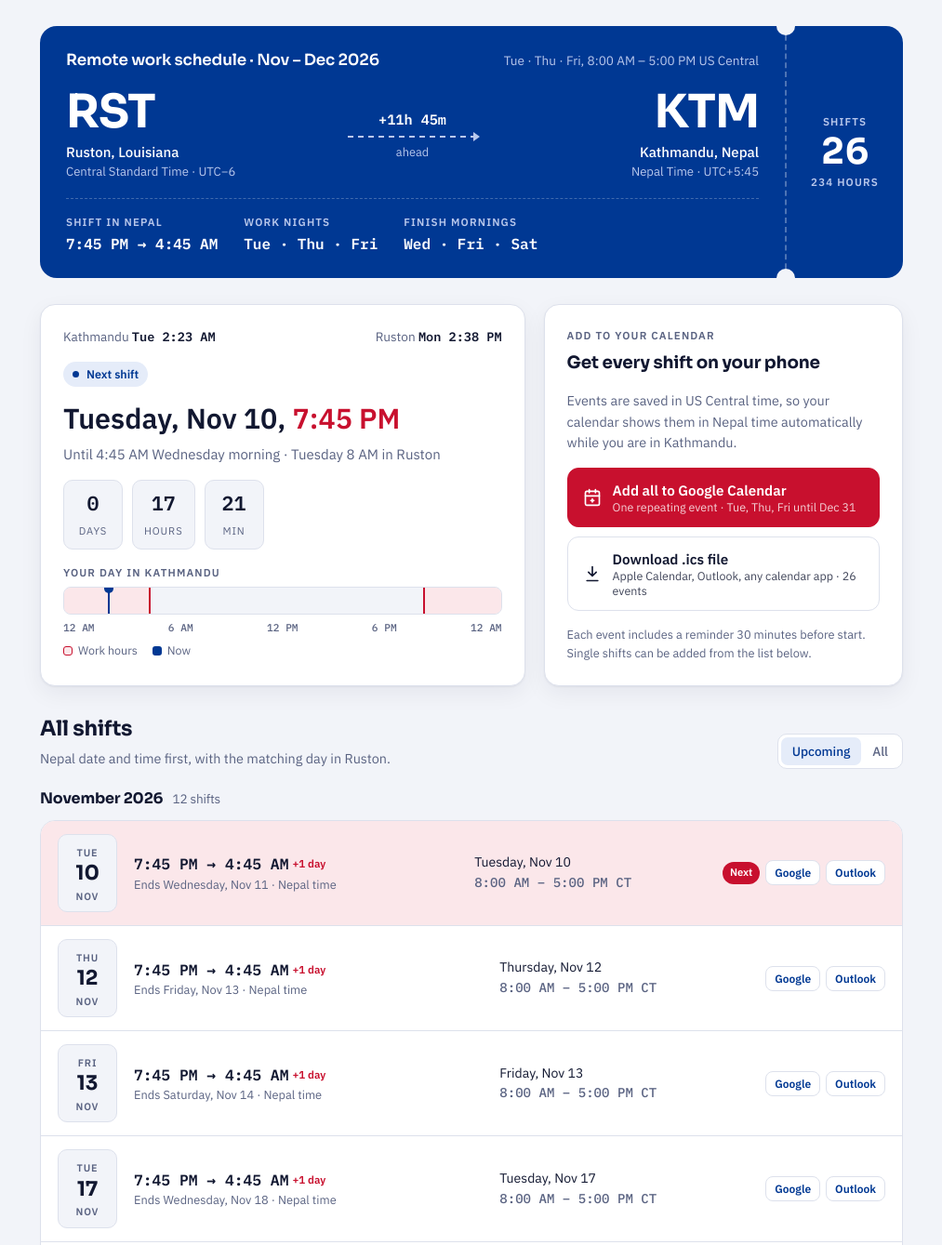
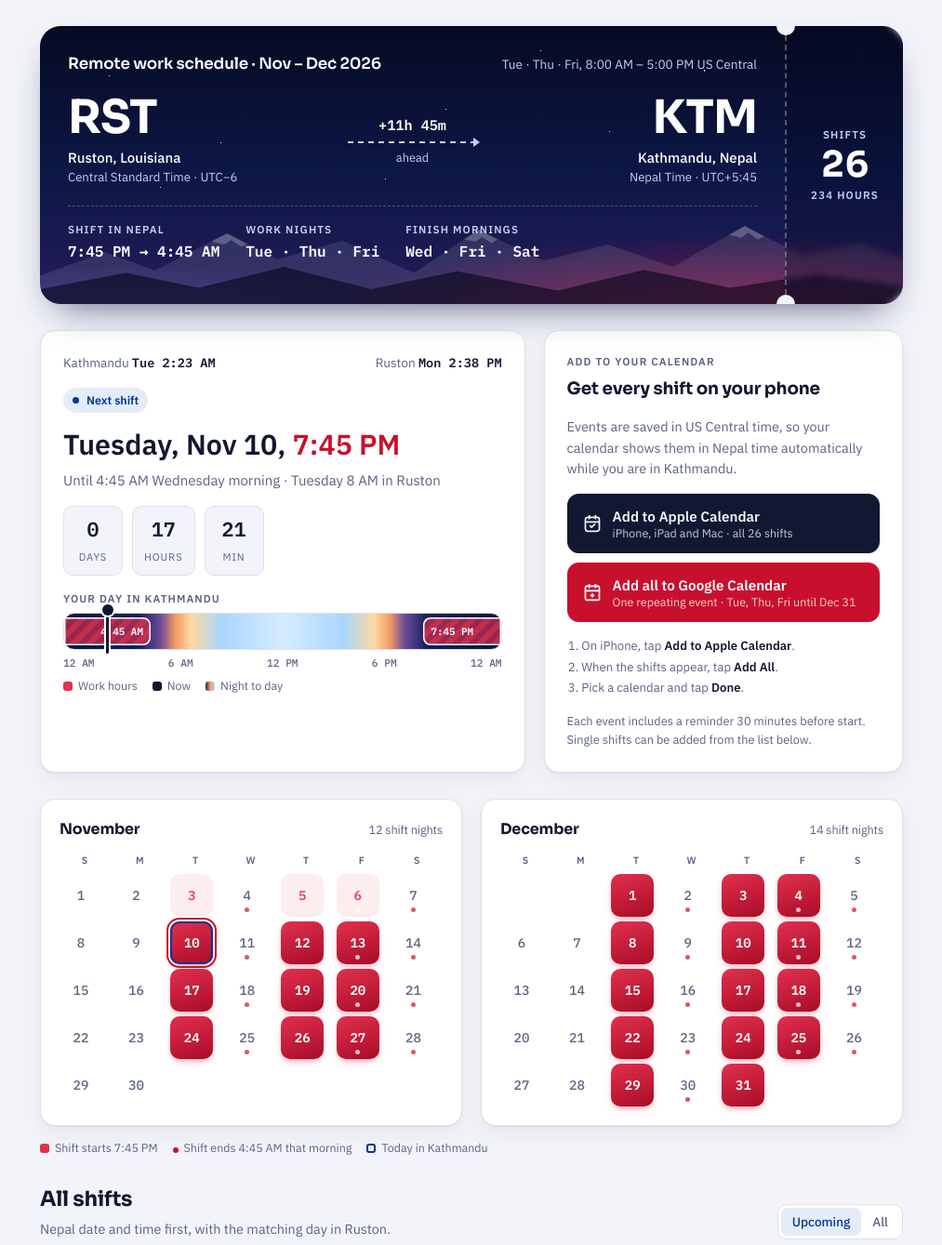
Before and after one commit to neupaneprashant/Usa-time-to-Nepal, a plain HTML site: page index.html in a window 1280 px wide. Shown: the top 1339 px of the page at 93% size, without its empty margins (133-1146 px from the left). Drawn offline with Linux system fonts and the light colour scheme.

Commit message:
Add Apple Calendar button, month calendars and night-sky header
Co-Authored-By: Claude Fable 5.2 <noreply@anthropic.com>
Claude-Session: https://claude.ai/code/session_012kcRaCfVra3BB3Q5CxXdSg

```diff
--- a/index.html
+++ b/index.html
@@ -71,11 +71,33 @@
 
   /* ---------- Boarding pass header ---------- */
   .pass {
-    background: var(--pass); color: var(--pass-ink);
-    border-radius: 18px; overflow: hidden; position: relative;
+    --pass-ink: #ffffff; --pass-muted: #c5cff2;
+    background:
+      radial-gradient(90% 70% at 82% 118%, rgb(226 48 78 / .95) 0%, rgb(200 16 46 / .5) 26%, transparent 62%),
+      radial-gradient(60% 50% at 10% 120%, rgb(120 70 200 / .45) 0%, transparent 70%),
+      linear-gradient(180deg, #060a22 0%, #0d1746 52%, #241c5a 100%);
+    color: var(--pass-ink);
+    border-radius: 22px; overflow: hidden; position: relative;
     display: grid; grid-template-columns: 1fr auto;
+    box-shadow: 0 18px 40px -18px rgb(13 23 70 / .7);
   }
-  .pass-main { padding: 24px 28px; display: grid; gap: 18px; min-width: 0; }
+  .pass::before {
+    content: ""; position: absolute; inset: 0; pointer-events: none; opacity: .9;
+    background-image:
+      radial-gradient(1.2px 1.2px at 8% 18%, #fff 50%, transparent 51%),
+      radial-gradient(1px 1px at 21% 42%, #fff 50%, transparent 51%),
+      radial-gradient(1.4px 1.4px at 34% 12%, #fff 50%, transparent 51%),
+      radial-gradient(1px 1px at 47% 30%, #fff 50%, transparent 51%),
+      radial-gradient(1.2px 1.2px at 58% 9%, #fff 50%, transparent 51%),
+      radial-gradient(1px 1px at 66% 38%, #fff 50%, transparent 51%),
+      radial-gradient(1.5px 1.5px at 77% 16%, #fff 50%, transparent 51%),
+      radial-gradient(1px 1px at 88% 34%, #fff 50%, transparent 51%),
+      radial-gradient(1.2px 1.2px at 95% 10%, #fff 50%, transparent 51%),
+      radial-gradient(1px 1px at 14% 58%, #fff 50%, transparent 51%),
+      radial-gradient(1px 1px at 40% 55%, #fff 50%, transparent 51%);
+  }
+  .peaks { position: absolute; left: 0; right: 0; bottom: 0; width: 100%; height: 96px; pointer-events: none; }
+  .pass-main { padding: 28px 30px 44px; display: grid; gap: 20px; min-width: 0; position: relative; z-index: 1; }
   .pass-top { display: flex; justify-content: space-between; gap: 12px; flex-wrap: wrap; align-items: baseline; }
   .pass-top h1 { font-size: 1.05rem; font-weight: 600; }
   .pass-top span { color: var(--pass-muted); font-size: .85rem; }
@@ -94,7 +116,7 @@
   .stub {
     border-left: 2px dashed rgb(255 255 255 / .3); padding: 24px 26px;
     display: grid; align-content: center; justify-items: center; gap: 4px; text-align: center;
-    position: relative;
+    position: relative; z-index: 1; background: rgb(6 10 34 / .28); backdrop-filter: blur(3px);
   }
   .stub::before, .stub::after { content: ""; position: absolute; left: -11px; width: 20px; height: 20px; border-radius: 50%; background: var(--bg); }
   .stub::before { top: -10px; } .stub::after { bottom: -10px; }
@@ -120,11 +142,20 @@
   .countdown span { font-size: .7rem; text-transform: uppercase; letter-spacing: .08em; color: var(--muted); }
 
   .clock24 { display: grid; gap: 6px; }
-  .track { position: relative; height: 30px; border-radius: 8px; background: var(--bg); border: 1px solid var(--line); overflow: hidden; }
-  .band { position: absolute; top: 0; bottom: 0; background: var(--crimson-soft); border-left: 2px solid var(--crimson); }
-  .band.b2 { border-left: 0; border-right: 2px solid var(--crimson); }
-  .nowmark { position: absolute; top: -3px; bottom: -3px; width: 2px; background: var(--navy); }
-  .nowmark::after { content: ""; position: absolute; top: -1px; left: -4px; width: 10px; height: 10px; border-radius: 50%; background: var(--navy); }
+  .track {
+    position: relative; height: 40px; border-radius: 12px; border: 1px solid var(--line);
+    background: linear-gradient(90deg, #0b1440 0%, #14205c 17%, #6b4a9a 22%, #f29b63 25.5%, #ffd9a0 29%, #a9d6ff 36%, #d6ecff 50%, #a9d6ff 64%, #ffd9a0 71%, #f29b63 74.5%, #6b4a9a 78%, #14205c 83%, #0b1440 100%);
+  }
+  .band {
+    position: absolute; top: 4px; bottom: 4px; border-radius: 8px 0 0 8px;
+    background: repeating-linear-gradient(135deg, rgb(226 48 78 / .85) 0 6px, rgb(226 48 78 / .65) 6px 12px);
+    box-shadow: 0 0 0 1.5px #fff inset;
+  }
+  .band.b2 { border-radius: 0 8px 8px 0; }
+  .band span { position: absolute; top: 50%; transform: translateY(-50%); font: 600 .68rem var(--f-mono); color: #fff; white-space: nowrap; }
+  .band:not(.b2) span { left: 8px; } .band.b2 span { right: 8px; }
+  .nowmark { position: absolute; top: -5px; bottom: -5px; width: 3px; margin-left: -1.5px; border-radius: 2px; background: var(--ink); box-shadow: 0 0 0 2px var(--surface); }
+  .nowmark::after { content: ""; position: absolute; top: -5px; left: -4.5px; width: 12px; height: 12px; border-radius: 50%; background: var(--ink); box-shadow: 0 0 0 2px var(--surface); }
   .ticks { display: flex; justify-content: space-between; font-family: var(--f-mono); font-size: .7rem; color: var(--muted); }
   .legend { display: flex; gap: 16px; flex-wrap: wrap; font-size: .78rem; color: var(--muted); }
   .legend i { display: inline-block; width: 10px; height: 10px; border-radius: 3px; margin-right: 6px; vertical-align: -1px; }
@@ -147,6 +178,29 @@
   .btn-stack { display: grid; gap: 10px; }
   .toast { font-size: .82rem; color: var(--muted); background: var(--bg); border: 1px solid var(--line); border-radius: 10px; padding: 10px 12px; }
   .toast a { color: var(--navy); }
+
+  .btn.apple { background: var(--ink); border-color: var(--ink); color: var(--bg); transition: transform .15s; }
+  .btn.apple:hover { filter: brightness(1.15); border-color: var(--ink); }
+  .steps { margin: 0; padding-left: 1.2em; color: var(--muted); font-size: .82rem; display: grid; gap: 2px; }
+  .steps b { color: var(--ink); font-weight: 600; }
+
+  /* ---------- Month at a glance ---------- */
+  .glance { display: grid; grid-template-columns: 1fr 1fr; gap: 20px; }
+  .cal { background: var(--surface); border: 1px solid var(--line); border-radius: 16px; padding: 20px; box-shadow: var(--shadow); min-width: 0; display: grid; gap: 12px; }
+  .cal h3 { font-size: 1rem; display: flex; justify-content: space-between; align-items: baseline; }
+  .cal h3 span { font: 400 .8rem var(--f-body); color: var(--muted); }
+  .grid7 { display: grid; grid-template-columns: repeat(7, 1fr); gap: 5px; }
+  .grid7 .wd { font-size: .66rem; font-weight: 600; letter-spacing: .08em; text-transform: uppercase; color: var(--muted); text-align: center; padding-bottom: 2px; }
+  .d { position: relative; aspect-ratio: 1; max-height: 46px; display: grid; place-items: center; border-radius: 10px; font: 500 .88rem var(--f-mono); color: var(--muted); }
+  .d.work { background: linear-gradient(160deg, #e2304e, #a80c26); color: #fff; font-weight: 600; box-shadow: 0 4px 10px -4px rgb(200 16 46 / .6); }
+  .d.work.past { background: var(--crimson-soft); color: var(--crimson); box-shadow: none; opacity: .75; }
+  .d.work.next { outline: 2px solid var(--crimson); outline-offset: 2px; }
+  .d.tail::after { content: ""; position: absolute; bottom: 5px; width: 5px; height: 5px; border-radius: 50%; background: var(--crimson); opacity: .7; }
+  .d.work.tail::after { background: #fff; }
+  .d.today { box-shadow: 0 0 0 2px var(--navy) inset; color: var(--ink); font-weight: 600; }
+  .d.work.today { box-shadow: 0 0 0 2px var(--navy) inset, 0 4px 10px -4px rgb(200 16 46 / .6); color: #fff; }
+  .key { display: flex; gap: 16px; flex-wrap: wrap; font-size: .78rem; color: var(--muted); }
+  .key i { display: inline-block; width: 10px; height: 10px; border-radius: 3px; margin-right: 6px; vertical-align: -1px; }
 
   /* ---------- Schedule ledger ---------- */
   .ledger-head { display: flex; justify-content: space-between; align-items: end; gap: 12px; flex-wrap: wrap; }
@@ -187,7 +241,7 @@
   .foot { color: var(--muted); font-size: .82rem; line-height: 1.6; max-width: 70ch; }
 
   @media (max-width: 760px) {
-    .row2 { grid-template-columns: 1fr; }
+    .row2, .glance { grid-template-columns: 1fr; }
     .pass { grid-template-columns: 1fr; }
     .stub { border-left: 0; border-top: 2px dashed rgb(255 255 255 / .3); padding: 16px; grid-auto-flow: column; gap: 12px; align-items: baseline; }
     .stub::before, .stub::after { display: none; }
@@ -211,6 +265,11 @@
 <div class="wrap">
 
   <section class="pass" aria-label="Route and time difference">
+    <svg class="peaks" viewBox="0 0 1200 120" preserveAspectRatio="none" aria-hidden="true">
+      <path fill="rgba(255,255,255,.10)" d="M0 120V82l90-32 70 25 100-50 70 35 90-25 100 43 90-58 90 42 90-22 90 30 100-55 80 40 80-17 60 22v60z"/>
+      <path fill="rgba(255,255,255,.22)" d="M260 25l-22 11 18 4 10-6 14 9 8-4zM610 20l-20 13 16 3 9-6 13 8 8-5zM980 15l-22 12 17 4 10-7 13 9 9-4z"/>
+      <path fill="rgba(4,7,26,.62)" d="M0 120v-20l120-22 100 20 120-28 120 30 120-24 140 26 120-28 120 24 120-18 120 16v24z"/>
+    </svg>
     <div class="pass-main">
       <div class="pass-top">
         <h1>Remote work schedule · Nov – Dec 2026</h1>
@@ -265,14 +324,15 @@
       <div class="clock24" aria-hidden="true">
         <div class="eyebrow">Your day in Kathmandu</div>
         <div class="track">
-          <div class="band" style="left:82.29%;right:0"></div>
-          <div class="band b2" style="left:0;width:19.79%"></div>
+          <div class="band" style="left:82.29%;right:0"><span>7:45 PM</span></div>
+          <div class="band b2" style="left:0;width:19.79%"><span>4:45 AM</span></div>
           <div class="nowmark" id="nowmark"></div>
         </div>
         <div class="ticks"><span>12 AM</span><span>6 AM</span><span>12 PM</span><span>6 PM</span><span>12 AM</span></div>
         <div class="legend">
-          <span><i style="background:var(--crimson-soft);border:1px solid var(--crimson)"></i>Work hours</span>
-          <span><i style="background:var(--navy)"></i>Now</span>
+          <span><i style="background:#e2304e"></i>Work hours</span>
+          <span><i style="background:var(--ink)"></i>Now</span>
+          <span><i style="background:linear-gradient(90deg,#14205c,#f29b63,#a9d6ff)"></i>Night to day</span>
         </div>
       </div>
     </section>
@@ -284,19 +344,32 @@
       </div>
       <p>Events are saved in US Central time, so your calendar shows them in Nepal time automatically while you are in Kathmandu.</p>
       <div class="btn-stack">
+        <a class="btn apple" id="appleBtn" href="nepal-work-shifts.ics" target="_blank" rel="noopener">
+          <svg viewBox="0 0 24 24" fill="none" stroke="currentColor" stroke-width="2" stroke-linecap="round" stroke-linejoin="round" aria-hidden="true"><rect x="3" y="4" width="18" height="18" rx="3"/><path d="M16 2v4M8 2v4M3 10h18M9 15l2 2 4-4"/></svg>
+          <span>Add to Apple Calendar<small>iPhone, iPad and Mac · all 26 shifts</small></span>
+        </a>
         <a class="btn primary" id="gcalAll" target="_blank" rel="noopener">
-          <svg viewBox="0 0 24 24" fill="none" stroke="currentColor" stroke-width="2" stroke-linecap="round" stroke-linejoin="round"><rect x="3" y="4" width="18" height="18" rx="2"/><path d="M16 2v4M8 2v4M3 10h18M12 14v4M10 16h4"/></svg>
+          <svg viewBox="0 0 24 24" fill="none" stroke="currentColor" stroke-width="2" stroke-linecap="round" stroke-linejoin="round" aria-hidden="true"><rect x="3" y="4" width="18" height="18" rx="2"/><path d="M16 2v4M8 2v4M3 10h18M12 14v4M10 16h4"/></svg>
           <span>Add all to Google Calendar<small>One repeating event · Tue, Thu, Fri until Dec 31</small></span>
         </a>
-        <button class="btn" id="icsBtn" type="button">
-          <svg viewBox="0 0 24 24" fill="none" stroke="currentColor" stroke-width="2" stroke-linecap="round" stroke-linejoin="round"><path d="M12 3v12M7 10l5 5 5-5M5 21h14"/></svg>
-          <span>Download .ics file<small>Apple Calendar, Outlook, any calendar app · 26 events</small></span>
-        </button>
       </div>
-      <div class="toast" id="icsNote" hidden></div>
+      <ol class="steps">
+        <li>On iPhone, tap <b>Add to Apple Calendar</b>.</li>
+        <li>When the shifts appear, tap <b>Add All</b>.</li>
+        <li>Pick a calendar and tap <b>Done</b>.</li>
+      </ol>
       <p style="font-size:.8rem">Each event includes a reminder 30 minutes before start. Single shifts can be added from the list below.</p>
     </section>
   </div>
+
+  <section style="display:grid;gap:14px">
+    <div class="glance" id="glance"></div>
+    <div class="key">
+      <span><i style="background:#e2304e"></i>Shift starts 7:45 PM</span>
+      <span><i style="background:var(--crimson);width:6px;height:6px;border-radius:50%"></i>Shift ends 4:45 AM that morning</span>
+      <span><i style="background:transparent;box-shadow:0 0 0 2px var(--navy) inset"></i>Today in Kathmandu</span>
+    </div>
+  </section>
 
   <section style="display:grid;gap:20px">
     <div class="ledger-head">
@@ -325,7 +398,6 @@
   const WORK_DAYS = [2, 4, 5];
   const TITLE = "Work shift (US 8 AM–5 PM CT)";
   const DETAILS = "Work shift: 8:00 AM – 5:00 PM Central Time (Ruston, LA) = 7:45 PM – 4:45 AM Nepal Time.";
-  const REPO_ICS = "https://github.com/neupaneprashant/usa-time-to-nepal/blob/claude/awesome-hamilton-k0vjxw/nepal-work-shifts.ics";
 
   const parts = (date, tz) => {
     const o = {};
@@ -370,32 +442,30 @@
   }).toString();
   document.getElementById("gcalAll").href = gcal(shifts[0], true);
 
-  const buildIcs = () => {
-    const now = utcStamp(new Date());
-    const lines = ["BEGIN:VCALENDAR", "VERSION:2.0", "PRODID:-//Kathmandu Work Shifts//EN", "CALSCALE:GREGORIAN", "METHOD:PUBLISH", "X-WR-CALNAME:Work shifts (Nepal)"];
-    shifts.forEach((s, i) => lines.push(
-      "BEGIN:VEVENT", `UID:shift-${utcStamp(s.start)}@kathmandu-work-shifts`, `DTSTAMP:${now}`,
-      `DTSTART:${utcStamp(s.start)}`, `DTEND:${utcStamp(s.end)}`, `SUMMARY:${TITLE}`,
-      `DESCRIPTION:${DETAILS.replace(/,/g, "\\,")}`,
-      "BEGIN:VALARM", "ACTION:DISPLAY", "DESCRIPTION:Work starts in 30 minutes", "TRIGGER:-PT30M", "END:VALARM",
-      "END:VEVENT"));
-    lines.push("END:VCALENDAR");
-    return lines.join("\r\n") + "\r\n";
-  };
-  const note = document.getElementById("icsNote");
-  document.getElementById("icsBtn").addEventListener("click", () => {
-    const inViewer = !!(window.claude && typeof window.claude.use === "function");
-    if (inViewer) {
-      note.innerHTML = `This preview can't save files. Open the <a href="${REPO_ICS}" target="_blank" rel="noopener">.ics file on GitHub</a> and choose <b>Download raw file</b>, or use Google Calendar above.`;
-      note.hidden = false;
-      return;
-    }
-    const url = URL.createObjectURL(new Blob([buildIcs()], { type: "text/calendar" }));
-    const a = Object.assign(document.createElement("a"), { href: url, download: "nepal-work-shifts.ics" });
-    document.body.appendChild(a); a.click(); a.remove();
-    setTimeout(() => URL.revokeObjectURL(url), 2000);
-    note.textContent = "Downloaded nepal-work-shifts.ics. Open it to import all 26 shifts.";
-    note.hidden = false;
+  // Month-at-a-glance grids (dates are Nepal dates)
+  const cells = {};
+  const glance = document.getElementById("glance");
+  [10, 11].forEach(m => {
+    const days = new Date(Date.UTC(YEAR, m + 1, 0)).getUTCDate();
+    const first = new Date(Date.UTC(YEAR, m, 1)).getUTCDay();
+    const count = shifts.filter(s => s.month === m).length;
+    const el = document.createElement("div");
+    el.className = "cal";
+    let h = `<h3>${new Date(Date.UTC(YEAR, m, 15)).toLocaleString("en-US", { month: "long", timeZone: "UTC" })}<span>${count} shift nights</span></h3><div class="grid7">`;
+    h += ["S", "M", "T", "W", "T", "F", "S"].map(w => `<div class="wd">${w}</div>`).join("");
+    h += "<div></div>".repeat(first);
+    for (let d = 1; d <= days; d++) h += `<div class="d" data-k="${m}-${d}">${d}</div>`;
+    el.innerHTML = h + "</div>";
+    el.querySelectorAll(".d").forEach(c => cells[c.dataset.k] = c);
+    glance.appendChild(el);
+  });
+  shifts.forEach(s => {
+    const a = parts(s.start, NP_TZ), b = parts(s.end, NP_TZ);
+    s.cell = cells[`${a.month - 1}-${a.day}`];
+    s.cell.classList.add("work");
+    s.cell.title = "Shift starts 7:45 PM";
+    const t = cells[`${b.month - 1}-${b.day}`];
+    if (t) t.classList.add("tail");
   });
 
   // Render ledger
@@ -453,6 +523,7 @@
     document.getElementById("nowUs").textContent = fmt(now, US_TZ, { weekday: "short", hour: "numeric", minute: "2-digit" });
     const p = parts(now, NP_TZ);
     document.getElementById("nowmark").style.left = ((p.hour * 60 + p.minute) / 1440 * 100) + "%";
+    for (const k in cells) cells[k].classList.toggle("today", k === `${p.month - 1}-${p.day}`);
 
     let next = null;
     shifts.forEach(s => {
@@ -462,6 +533,8 @@
       const live = isNext && s.start <= now;
       s.row.classList.toggle("past", past);
       s.row.classList.toggle("next", isNext);
+      s.cell.classList.toggle("past", past);
+      s.cell.classList.toggle("next", isNext);
       s.row.hidden = past && !showAll;
       s.pill.className = "pill" + (live ? " live" : isNext ? " next" : "");
       s.pill.textContent = past ? "Done" : live ? "Working now" : isNext ? "Next" : "Upcoming";
```
